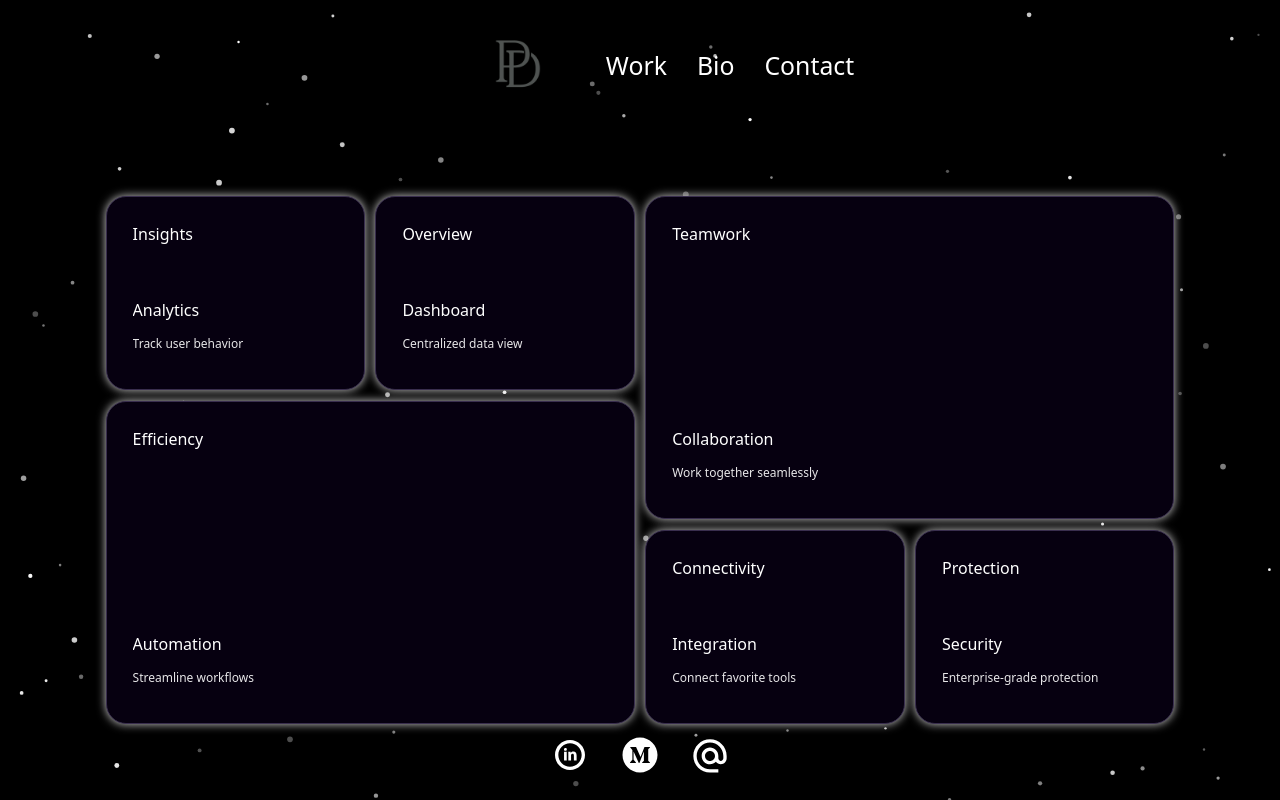
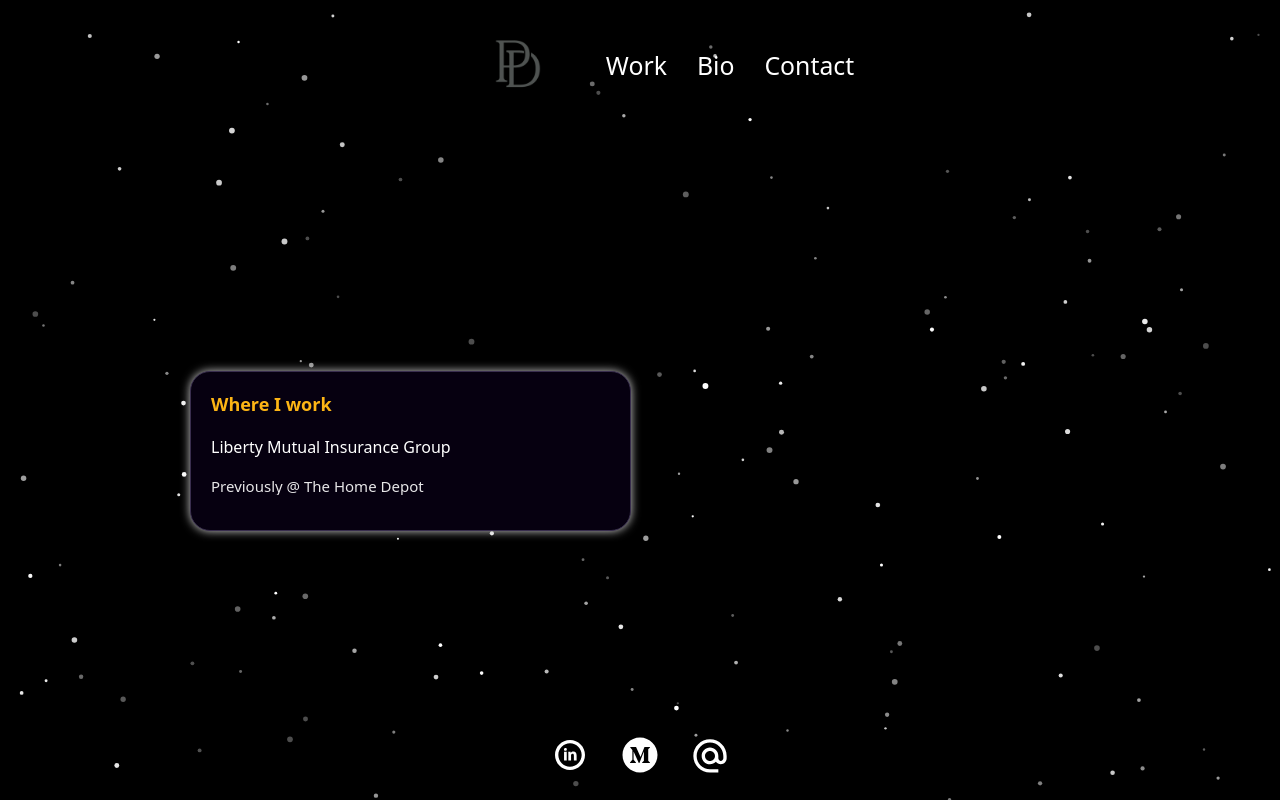
Before and after one commit to koffee-coder/my-website, a React (Vite) app: page /work in a window 1280 px wide. Built offline with nearby package versions, Linux system fonts and the light colour scheme.

Commit message:
Initial setup for work page

```diff
--- a/index.html
+++ b/index.html
@@ -2,7 +2,7 @@
 <html lang="en">
   <head>
     <meta charset="UTF-8" />
-    <link rel="icon" type="image/svg+xml" href="./src/assets/logo.svg" />
+    <!-- <link rel="icon" type="image/svg+xml" href="./src/assets/logo.svg" /> -->
     <meta name="viewport" content="width=device-width, initial-scale=1.0" />
     <title>Pratyosh Desaraju</title>
   </head>
--- a/src/components/MagicBento/MagicBento.css
+++ b/src/components/MagicBento/MagicBento.css
@@ -12,17 +12,16 @@
 
 .card-grid {
   display: grid;
-  gap: 0.5em;
-  padding: 0.75em;
-  max-width: 54em;
-  font-size: clamp(1rem, 0.9rem + 0.5vw, 1.5rem);
-  width: 100vw;
-  height: 70vh;
-  max-width: 1100px;
-  max-height: 75vh;
+  grid-template-areas:
+    "top-left top-right"
+    "bottom-left bottom-right";
+  grid-template-rows: 160px 1fr;
+  grid-template-columns: 1fr 1fr;
+  gap: 1.1em;
+  width: 100%;
+  height: 100%;
+  max-width: 900px;
   margin: 0 auto;
-  box-sizing: border-box;
-  place-items: stretch;
 }
 
 .card {
@@ -30,8 +29,7 @@
   flex-direction: column;
   justify-content: space-between;
   position: relative;
-  aspect-ratio: 4/3;
-  min-height: 200px;
+  min-height: 120px;
   width: 100%;
   max-width: 100%;
   padding: 1.25em;
@@ -41,15 +39,11 @@
   font-weight: 300;
   overflow: hidden;
   transition: all 0.3s ease;
-
   --glow-x: 50%;
   --glow-y: 50%;
   --glow-intensity: 0;
   --glow-radius: 200px;
   color: white;
-  max-height: 100%;
-  min-width: 0;
-  min-height: 120px;
   box-sizing: border-box;
   margin: 0;
 }
@@ -71,28 +65,26 @@
   justify-content: space-between;
 }
 
+/* Only card labels are gold and bold/large */
+.card__label {
+  font-size: 18px;
+  font-weight: 700;
+  color: #FDB515;
+}
+
 .card__content {
   flex-direction: column;
-}
-
-.card__label {
-  font-size: 16px;
-}
-
-.card__title,
-.card__description {
-  --clamp-title: 1;
-  --clamp-desc: 2;
 }
 
 .card__title {
   font-weight: 400;
   font-size: 16px;
   margin: 0 0 0.25em;
+  /* Remove any color property here so it is inherited (default white) */
 }
 
 .card__description {
-  font-size: 12px;
+  font-size: 15px;
   line-height: 1.2;
   opacity: 0.9;
 }
@@ -115,44 +107,47 @@
   line-clamp: var(--clamp-desc);
 }
 
+.card--top-left { grid-area: top-left; }
+.card--top-right { grid-area: top-right; }
+.card--bottom-left { grid-area: bottom-left; }
+.card--bottom-right { grid-area: bottom-right; }
+
+.card--bottom-left,
+.card--bottom-right {
+  min-height: 320px;
+}
+
+@media (max-width: 770px) {
+  .card-grid {
+    grid-template-columns: 1fr;
+    grid-template-rows: repeat(4, minmax(120px, 1fr));
+    grid-template-areas:
+      "top-left"
+      "top-right"
+      "bottom-left"
+      "bottom-right";
+    max-width: 98vw;
+  }
+}
+
 @media (max-width: 599px) {
   .card-grid {
     grid-template-columns: 1fr;
-    width: 90%;
+    width: 95vw;
     margin: 0 auto;
     padding: 0.5em;
+    max-width: 99vw;
+    grid-template-areas:
+      "top-left"
+      "top-right"
+      "bottom-left"
+      "bottom-right";
   }
 
   .card {
     width: 100%;
-    min-height: 180px;
-  }
-}
-
-@media (min-width: 600px) {
-  .card-grid {
-    grid-template-columns: repeat(2, 1fr);
-  }
-}
-
-@media (min-width: 1024px) {
-  .card-grid {
-    grid-template-columns: repeat(4, 1fr);
-  }
-
-  .card:nth-child(3) {
-    grid-column: span 2;
-    grid-row: span 2;
-  }
-
-  .card:nth-child(4) {
-    grid-column: 1 / span 2;
-    grid-row: 2 / span 2;
-  }
-
-  .card:nth-child(6) {
-    grid-column: 4;
-    grid-row: 3;
+    min-height: 110px;
+    box-sizing: border-box;
   }
 }
 
@@ -227,3 +222,16 @@
   position: relative;
   user-select: none;
 }
+
+/* List styles for overview box */
+.card__list {
+  margin: 0.6em 0 0 0;
+  padding-left: 1.1em;
+  color: #fff;
+  font-size: 1em;
+  opacity: 0.93;
+}
+.card__list li {
+  margin-bottom: 0.35em;
+  line-height: 1.3;
+}
--- a/src/components/MagicBento/MagicBento.jsx
+++ b/src/components/MagicBento/MagicBento.jsx
@@ -2,48 +2,48 @@ import { useRef, useEffect, useCallback, useState } from 'react';
 import { gsap } from 'gsap';
 import './MagicBento.css';
 
-const DEFAULT_PARTICLE_COUNT = 12;
+const DEFAULT_PARTICLE_COUNT = 8;
 const DEFAULT_SPOTLIGHT_RADIUS = 300;
 const DEFAULT_GLOW_COLOR = '132, 0, 255';
 const MOBILE_BREAKPOINT = 768;
 
 const cardData = [
   {
-    color: '#060010',
-    title: 'Analytics',
-    description: 'Track user behavior',
-    label: 'Insights'
+    area: "top-left",
+    color: "#060010",
+    title: "Liberty Mutual Insurance Group",
+    label: "Where I work",
+    description: "Previously @ The Home Depot"
   },
-  {
-    color: '#060010',
-    title: 'Dashboard',
-    description: 'Centralized data view',
-    label: 'Overview'
-  },
-  {
-    color: '#060010',
-    title: 'Collaboration',
-    description: 'Work together seamlessly',
-    label: 'Teamwork'
-  },
-  {
-    color: '#060010',
-    title: 'Automation',
-    description: 'Streamline workflows',
-    label: 'Efficiency'
-  },
-  {
-    color: '#060010',
-    title: 'Integration',
-    description: 'Connect favorite tools',
-    label: 'Connectivity'
-  },
-  {
-    color: '#060010',
-    title: 'Security',
-    description: 'Enterprise-grade protection',
-    label: 'Protection'
-  }
+  // {
+  //   area: "top-right",
+  //   color: "#060010",
+  //   title: "",
+  //   label: "Memberships/Achievements",
+  //   list: [
+  //     {
+  //       text: "SCRS Fellow (0.5% approval rate)",
+  //       href: "https://scrs.in/scrs-fellow/1226"
+  //     },
+  //     {
+  //       text: "Claro Awards winner 2025"
+  //     }
+  //   ]
+  // },
+  // {
+  //   area: "bottom-left",
+  //   color: "#060010",
+  //   title: "Collaboration & Automation",
+  //   label: "Research Papers/Conference Papers",
+  //   description: "Work together seamlessly & streamline workflows"
+  // },
+  // {
+  //   area: "bottom-right",
+  //   color: "#060010",
+  //   title: "Integration & Security",
+  //   label: "Patents",
+  //   description: "Connect favorite tools & enterprise-grade protection"
+  // }
 ];
 
 const createParticleElement = (x, y, color = DEFAULT_GLOW_COLOR) => {
@@ -73,7 +73,6 @@ const updateCardGlowProperties = (card, mouseX, mouseY, glow, radius) => {
   const rect = card.getBoundingClientRect();
   const relativeX = ((mouseX - rect.left) / rect.width) * 100;
   const relativeY = ((mouseY - rect.top) / rect.height) * 100;
-
   card.style.setProperty('--glow-x', `${relativeX}%`);
   card.style.setProperty('--glow-y', `${relativeY}%`);
   card.style.setProperty('--glow-intensity', glow.toString());
@@ -101,7 +100,6 @@ const ParticleCard = ({
 
   const initializeParticles = useCallback(() => {
     if (particlesInitialized.current || !cardRef.current) return;
-
     const { width, height } = cardRef.current.getBoundingClientRect();
     memoizedParticles.current = Array.from({ length: particleCount }, () =>
       createParticleElement(Math.random() * width, Math.random() * height, glowColor)
@@ -113,7 +111,6 @@ const ParticleCard = ({
     timeoutsRef.current.forEach(clearTimeout);
     timeoutsRef.current = [];
     magnetismAnimationRef.current?.kill();
-
     particlesRef.current.forEach(particle => {
       gsap.to(particle, {
         scale: 0,
@@ -130,21 +127,16 @@ const ParticleCard = ({
 
   const animateParticles = useCallback(() => {
     if (!cardRef.current || !isHoveredRef.current) return;
-
     if (!particlesInitialized.current) {
       initializeParticles();
     }
-
     memoizedParticles.current.forEach((particle, index) => {
       const timeoutId = setTimeout(() => {
         if (!isHoveredRef.current || !cardRef.current) return;
-
         const clone = particle.cloneNode(true);
         cardRef.current.appendChild(clone);
         particlesRef.current.push(clone);
-
         gsap.fromTo(clone, { scale: 0, opacity: 0 }, { scale: 1, opacity: 1, duration: 0.3, ease: 'back.out(1.7)' });
-
         gsap.to(clone, {
           x: (Math.random() - 0.5) * 100,
           y: (Math.random() - 0.5) * 100,
@@ -154,7 +146,6 @@ const ParticleCard = ({
           repeat: -1,
           yoyo: true
         });
-
         gsap.to(clone, {
           opacity: 0.3,
           duration: 1.5,
@@ -163,20 +154,16 @@ const ParticleCard = ({
           yoyo: true
         });
       }, index * 100);
-
       timeoutsRef.current.push(timeoutId);
     });
   }, [initializeParticles]);
 
   useEffect(() => {
     if (disableAnimations || !cardRef.current) return;
-
     const element = cardRef.current;
-
     const handleMouseEnter = () => {
       isHoveredRef.current = true;
       animateParticles();
-
       if (enableTilt) {
         gsap.to(element, {
           rotateX: 5,
@@ -187,11 +174,9 @@ const ParticleCard = ({
         });
       }
     };
-
     const handleMouseLeave = () => {
       isHoveredRef.current = false;
       clearAllParticles();
-
       if (enableTilt) {
         gsap.to(element, {
           rotateX: 0,
@@ -200,7 +185,6 @@ const ParticleCard = ({
           ease: 'power2.out'
         });
       }
-
       if (enableMagnetism) {
         gsap.to(element, {
           x: 0,
@@ -210,20 +194,16 @@ const ParticleCard = ({
         });
       }
     };
-
     const handleMouseMove = e => {
       if (!enableTilt && !enableMagnetism) return;
-
       const rect = element.getBoundingClientRect();
       const x = e.clientX - rect.left;
       const y = e.clientY - rect.top;
       const centerX = rect.width / 2;
       const centerY = rect.height / 2;
-
       if (enableTilt) {
         const rotateX = ((y - centerY) / centerY) * -10;
         const rotateY = ((x - centerX) / centerX) * 10;
-
         gsap.to(element, {
           rotateX,
           rotateY,
@@ -232,11 +212,9 @@ const ParticleCard = ({
           transformPerspective: 1000
         });
       }
-
       if (enableMagnetism) {
         const magnetX = (x - centerX) * 0.05;
         const magnetY = (y - centerY) * 0.05;
-
         magnetismAnimationRef.current = gsap.to(element, {
           x: magnetX,
           y: magnetY,
@@ -245,21 +223,17 @@ const ParticleCard = ({
         });
       }
     };
-
     const handleClick = e => {
       if (!clickEffect) return;
-
       const rect = element.getBoundingClientRect();
       const x = e.clientX - rect.left;
       const y = e.clientY - rect.top;
-
       const maxDistance = Math.max(
         Math.hypot(x, y),
         Math.hypot(x - rect.width, y),
         Math.hypot(x, y - rect.height),
         Math.hypot(x - rect.width, y - rect.height)
       );
-
       const ripple = document.createElement('div');
       ripple.style.cssText = `
         position: absolute;
@@ -272,15 +246,10 @@ const ParticleCard = ({
         pointer-events: none;
         z-index: 1000;
       `;
-
       element.appendChild(ripple);
-
       gsap.fromTo(
         ripple,
-        {
-          scale: 0,
-          opacity: 1
-        },
+        { scale: 0, opacity: 1 },
         {
           scale: 1,
           opacity: 0,
@@ -290,12 +259,10 @@ const ParticleCard = ({
         }
       );
     };
-
     element.addEventListener('mouseenter', handleMouseEnter);
     element.addEventListener('mouseleave', handleMouseLeave);
     element.addEventListener('mousemove', handleMouseMove);
     element.addEventListener('click', handleClick);
-
     return () => {
       isHoveredRef.current = false;
       element.removeEventListener('mouseenter', handleMouseEnter);
@@ -309,7 +276,7 @@ const ParticleCard = ({
   return (
     <div
       ref={cardRef}
-      className={`${className} particle-container`}
+      className={className + " particle-container"}
       style={{ ...style, position: 'relative', overflow: 'hidden' }}
     >
       {children}
@@ -326,10 +293,8 @@ const GlobalSpotlight = ({
 }) => {
   const spotlightRef = useRef(null);
   const isInsideSection = useRef(false);
-
   useEffect(() => {
     if (disableAnimations || !gridRef?.current || !enabled) return;
-
     const spotlight = document.createElement('div');
     spotlight.className = 'global-spotlight';
     spotlight.style.cssText = `
@@ -353,18 +318,14 @@ const GlobalSpotlight = ({
     `;
     document.body.appendChild(spotlight);
     spotlightRef.current = spotlight;
-
     const handleMouseMove = e => {
       if (!spotlightRef.current || !gridRef.current) return;
-
       const section = gridRef.current.closest('.bento-section');
       const rect = section?.getBoundingClientRect();
       const mouseInside =
         rect && e.clientX >= rect.left && e.clientX <= rect.right && e.clientY >= rect.top && e.clientY <= rect.bottom;
-
       isInsideSection.current = mouseInside || false;
       const cards = gridRef.current.querySelectorAll('.card');
-
       if (!mouseInside) {
         gsap.to(spotlightRef.current, {
           opacity: 0,
@@ -376,10 +337,8 @@ const GlobalSpotlight = ({
         });
         return;
       }
-
       const { proximity, fadeDistance } = calculateSpotlightValues(spotlightRadius);
       let minDistance = Infinity;
-
       cards.forEach(card => {
         const cardElement = card;
         const cardRect = cardElement.getBoundingClientRect();
@@ -388,40 +347,33 @@ const GlobalSpotlight = ({
         const distance =
           Math.hypot(e.clientX - centerX, e.clientY - centerY) - Math.max(cardRect.width, cardRect.height) / 2;
         const effectiveDistance = Math.max(0, distance);
-
         minDistance = Math.min(minDistance, effectiveDistance);
-
         let glowIntensity = 0;
         if (effectiveDistance <= proximity) {
           glowIntensity = 1;
         } else if (effectiveDistance <= fadeDistance) {
           glowIntensity = (fadeDistance - effectiveDistance) / (fadeDistance - proximity);
         }
-
         updateCardGlowProperties(cardElement, e.clientX, e.clientY, glowIntensity, spotlightRadius);
       });
-
       gsap.to(spotlightRef.current, {
         left: e.clientX,
         top: e.clientY,
         duration: 0.1,
         ease: 'power2.out'
       });
-
       const targetOpacity =
         minDistance <= proximity
           ? 0.8
           : minDistance <= fadeDistance
             ? ((fadeDistance - minDistance) / (fadeDistance - proximity)) * 0.8
             : 0;
-
       gsap.to(spotlightRef.current, {
         opacity: targetOpacity,
         duration: targetOpacity > 0 ? 0.2 : 0.5,
         ease: 'power2.out'
       });
     };
-
     const handleMouseLeave = () => {
       isInsideSection.current = false;
       gridRef.current?.querySelectorAll('.card').forEach(card => {
@@ -435,10 +387,8 @@ const GlobalSpotlight = ({
         });
       }
     };
-
     document.addEventListener('mousemove', handleMouseMove);
     document.addEventListener('mouseleave', handleMouseLeave);
-
     return () => {
       document.removeEventListener('mousemove', handleMouseMove);
       document.removeEventListener('mouseleave', handleMouseLeave);
@@ -457,16 +407,12 @@ const BentoCardGrid = ({ children, gridRef }) => (
 
 const useMobileDetection = () => {
   const [isMobile, setIsMobile] = useState(false);
-
   useEffect(() => {
     const checkMobile = () => setIsMobile(window.innerWidth <= MOBILE_BREAKPOINT);
-
     checkMobile();
     window.addEventListener('resize', checkMobile);
-
     return () => window.removeEventListener('resize', checkMobile);
   }, []);
-
   return isMobile;
 };
 
@@ -501,7 +447,7 @@ const MagicBento = ({
 
       <BentoCardGrid gridRef={gridRef}>
         {cardData.map((card, index) => {
-          const baseClassName = `card ${textAutoHide ? 'card--text-autohide' : ''} ${enableBorderGlow ? 'card--border-glow' : ''}`;
+          const baseClassName = `card card--${card.area} ${textAutoHide ? 'card--text-autohide' : ''} ${enableBorderGlow ? 'card--border-glow' : ''}`;
           const cardProps = {
             className: baseClassName,
             style: {
@@ -509,8 +455,6 @@ const MagicBento = ({
               '--glow-color': glowColor
             }
           };
-
-          if (enableStars) {
           return (
             <ParticleCard
               key={index}
@@ -527,132 +471,30 @@ const MagicBento = ({
               </div>
               <div className="card__content">
                 <h2 className="card__title">{card.title}</h2>
+                {card.list ? (
+                  <ul className="card__list">
+                    {card.list.map((item, i) =>
+                      item.href ? (
+                        <li key={i}>
+                          <a
+                            href={item.href}
+                            target="_blank"
+                            rel="noopener noreferrer"
+                            style={{ textDecoration: 'underline' }}
+                          >
+                            {item.text}
+                          </a>
+                        </li>
+                      ) : (
+                        <li key={i}>{item.text}</li>
+                      )
+                    )}
+                  </ul>
+                ) : (
                   <p className="card__description">{card.description}</p>
+                )}
               </div>
             </ParticleCard>
-            );
-          }
-
-          return (
-            <div
-              key={index}
-              {...cardProps}
-              ref={el => {
-                if (!el) return;
-
-                const handleMouseMove = e => {
-                  if (shouldDisableAnimations) return;
-
-                  const rect = el.getBoundingClientRect();
-                  const x = e.clientX - rect.left;
-                  const y = e.clientY - rect.top;
-                  const centerX = rect.width / 2;
-                  const centerY = rect.height / 2;
-
-                  if (enableTilt) {
-                    const rotateX = ((y - centerY) / centerY) * -10;
-                    const rotateY = ((x - centerX) / centerX) * 10;
-                    gsap.to(el, {
-                      rotateX,
-                      rotateY,
-                      duration: 0.1,
-                      ease: 'power2.out',
-                      transformPerspective: 1000
-                    });
-                  }
-
-                  if (enableMagnetism) {
-                    const magnetX = (x - centerX) * 0.05;
-                    const magnetY = (y - centerY) * 0.05;
-                    gsap.to(el, {
-                      x: magnetX,
-                      y: magnetY,
-                      duration: 0.3,
-                      ease: 'power2.out'
-                    });
-                  }
-                };
-
-                const handleMouseLeave = () => {
-                  if (shouldDisableAnimations) return;
-
-                  if (enableTilt) {
-                    gsap.to(el, {
-                      rotateX: 0,
-                      rotateY: 0,
-                      duration: 0.3,
-                      ease: 'power2.out'
-                    });
-                  }
-
-                  if (enableMagnetism) {
-                    gsap.to(el, {
-                      x: 0,
-                      y: 0,
-                      duration: 0.3,
-                      ease: 'power2.out'
-                    });
-                  }
-                };
-
-                const handleClick = e => {
-                  if (!clickEffect || shouldDisableAnimations) return;
-
-                  const rect = el.getBoundingClientRect();
-                  const x = e.clientX - rect.left;
-                  const y = e.clientY - rect.top;
-
-                  const maxDistance = Math.max(
-                    Math.hypot(x, y),
-                    Math.hypot(x - rect.width, y),
-                    Math.hypot(x, y - rect.height),
-                    Math.hypot(x - rect.width, y - rect.height)
-                  );
-
-                  const ripple = document.createElement('div');
-                  ripple.style.cssText = `
-                    position: absolute;
-                    width: ${maxDistance * 2}px;
-                    height: ${maxDistance * 2}px;
-                    border-radius: 50%;
-                    background: radial-gradient(circle, rgba(${glowColor}, 0.4) 0%, rgba(${glowColor}, 0.2) 30%, transparent 70%);
-                    left: ${x - maxDistance}px;
-                    top: ${y - maxDistance}px;
-                    pointer-events: none;
-                    z-index: 1000;
-                  `;
-
-                  el.appendChild(ripple);
-
-                  gsap.fromTo(
-                    ripple,
-                    {
-                      scale: 0,
-                      opacity: 1
-                    },
-                    {
-                      scale: 1,
-                      opacity: 0,
-                      duration: 0.8,
-                      ease: 'power2.out',
-                      onComplete: () => ripple.remove()
-                    }
-                  );
-                };
-
-                el.addEventListener('mousemove', handleMouseMove);
-                el.addEventListener('mouseleave', handleMouseLeave);
-                el.addEventListener('click', handleClick);
-              }}
-            >
-              <div className="card__header">
-                <div className="card__label">{card.label}</div>
-              </div>
-              <div className="card__content">
-                <h2 className="card__title">{card.title}</h2>
-                <p className="card__description">{card.description}</p>
-              </div>
-            </div>
           );
         })}
       </BentoCardGrid>
```
Lines whose indentation alone changed are shown as unchanged.
